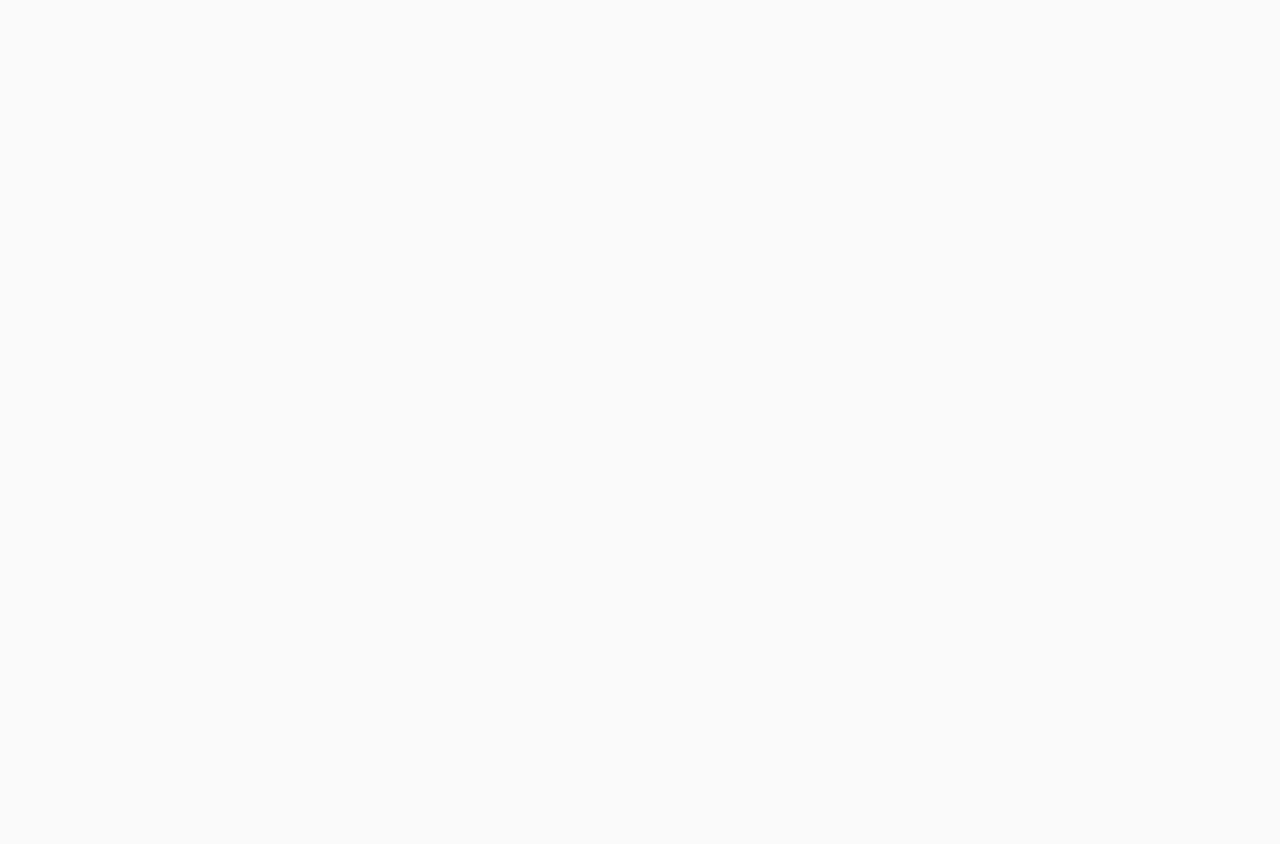
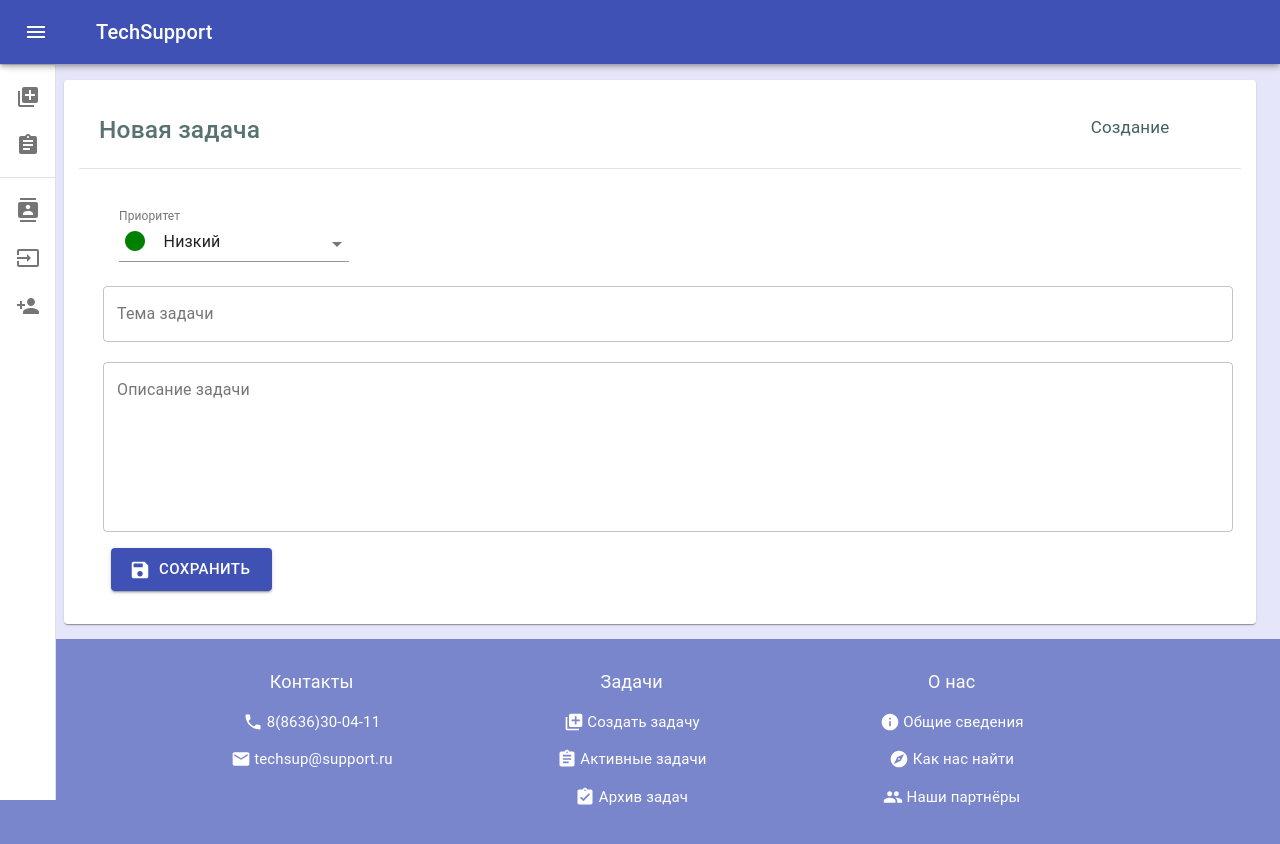
Before and after one commit to Alex-Sweft1234/tech-sup, a React (Create React App) app: page /joonline/new-task in a window 1280 px wide. Shown: the top 844 px of the page. Before the commit the page ends 800 px from the top, so only its background shows below. Built offline with nearby package versions, Linux system fonts and the light colour scheme.

Commit message:
test router error 404

```diff
--- a/src/App.js
+++ b/src/App.js
@@ -1,8 +1,9 @@
 import React, {Component} from 'react';
-import { BrowserRouter as Router, Route } from "react-router-dom";
+import { BrowserRouter as Router, Route, Switch } from "react-router-dom";
 import IndexTask from './pages/index_tasks/index_tasks.js';
 import Contacts from './pages/contacts/contacts.js';
 import NewTask from './pages/new_task/new_task.js';
+import Partners from './pages/partners/partners.js';
 import CssBaseline from '@material-ui/core/CssBaseline';
 
 export default class App extends Component {
@@ -11,12 +12,19 @@ export default class App extends Component {
       <div>
           <CssBaseline />
 
-          <Router basename="/">
+          <Router basename="/joonline">
 
             <Route path="/tech-sup/" component = {IndexTask} exact />
             <Route path="/new-task/" component = {NewTask} />
             <Route path="/contacts/" component = {Contacts} />
+            <Route path="/partners  /" component = {Partners} />
           </Router>
+          {/*<Switch>
+            <Route exact path="/tech-sup/" render={props => <IndexTask {...props} />} />
+            <Route exact path="/new-task/" render={props => <NewTask {...props} />}
+            />
+
+          </Switch>*/}
       </div>
 
     )
--- a/src/containers/basement/basement.js
+++ b/src/containers/basement/basement.js
@@ -1,4 +1,5 @@
 import React from 'react';
+import { withRouter, Link } from 'react-router-dom'
 import {makeStyles, Grid} from "@material-ui/core";
 import LocalPhoneIcon from '@material-ui/icons/LocalPhone';
 import InfoIcon from '@material-ui/icons/Info';
@@ -38,7 +39,7 @@ const cls = makeStyles((theme) => ({
     }
 }));
 
-export default function Footer() {
+const Footer = ({ history }) => {
 
     const clsSt = cls();
 
@@ -72,10 +73,10 @@ export default function Footer() {
                         Задачи
                     </p>
                     <p>
-                        <a href="#" className={clsSt.aHref}>
+                        <Link to={ `/new-task` } className={clsSt.aHref}>
                             <AddToPhotosIcon style={{fontSize: 20}}/>&nbsp;
                             <span className={clsSt.labelInfo}>Создать задачу</span>
-                        </a>
+                        </Link>
                     </p>
                     <p>
                         <a href="#" className={clsSt.aHref}>
@@ -101,16 +102,16 @@ export default function Footer() {
                         </a>
                     </p>
                     <p>
-                        <a href="#" className={clsSt.aHref}>
+                        <Link to={ `/contacts` } className={clsSt.aHref}>
                             <ExploreIcon style={{fontSize: 20}}/>&nbsp;
                             <span className={clsSt.labelInfo}>Как нас найти</span>
-                        </a>
+                        </Link>
                     </p>
                     <p>
-                        <a href="#" className={clsSt.aHref}>
+                        <Link to={ `/partners` } className={clsSt.aHref}>
                             <GroupIcon style={{fontSize: 20}}/>&nbsp;
                             <span className={clsSt.labelInfo}>Наши партнёры</span>
-                        </a>
+                        </Link>
                     </p>
                 </Grid>
                 <Grid item xs={12} md={2} style={{textAlign: 'center'}}>
@@ -122,3 +123,5 @@ export default function Footer() {
         </div>
     )
 }
+
+export default withRouter(Footer);
--- a/src/containers/task/task_list.js
+++ b/src/containers/task/task_list.js
@@ -16,7 +16,6 @@ export default function Task (props) {
                                 />
                             </div>
                 })
-
             }
         </div>
     )
--- a/src/index.js
+++ b/src/index.js
@@ -1,6 +1,6 @@
 import React from 'react';
 import ReactDOM from 'react-dom';
-import { BrowserRouter } from 'react-router-dom';
+import { BrowserRouter, HashRouter } from 'react-router-dom';
 import App from './App';
 
 ReactDOM.render(
--- a/src/pages/contacts/contacts.js
+++ b/src/pages/contacts/contacts.js
@@ -38,7 +38,6 @@ const useStyles = makeStyles((theme) => ({
         bottom: 5
     },
     root: {
-        margin: 10,
         textAlign: 'center'
     },
     labelHref: {
@@ -111,7 +110,7 @@ export default function Contacts() {
                     </Grid>
                     <hr/>
                     <div>
-                        <div id="map" style={{ width: '100%', height: 300, padding: 10}} />
+                        <div id="map" style={{ width: '100%', height: 300, paddingBottom: 15}} />
                     </div>
                     <Card className={cls.root}>
                             <CardContent style={{backgroundColor: '#fafbfc'}}>
@@ -134,7 +133,7 @@ export default function Contacts() {
                                     </a>
                                 </Typography>
                             </CardContent>
-                            </Card>
+                        </Card>
                 </Paper>
             </Container>
         </Layout>
--- a/src/pages/new_task/new_task.js
+++ b/src/pages/new_task/new_task.js
@@ -11,6 +11,13 @@ import InputLabel from '@material-ui/core/InputLabel';
 import Button from '@material-ui/core/Button';
 import SaveIcon from '@material-ui/icons/Save';
 import LensSharpIcon from '@material-ui/icons/LensSharp';
+import DateFnsUtils from '@date-io/date-fns';
+import {
+    MuiPickersUtilsProvider,
+    KeyboardTimePicker,
+    KeyboardDatePicker,
+} from '@material-ui/pickers';
+import 'date-fns';
 
 const useStyles = makeStyles((theme) => ({
     root: {
@@ -90,6 +97,11 @@ export default function NewTask() {
         setStatus(event.target.value);
     };
 
+    const [selectedDate, setSelectedDate] = useState(new Date('2021-04-02T21:11:54'));
+
+    const handleDateChange = (date) => {
+        setSelectedDate(date);
+    };
 
     useEffect(() => {
         document.title = `TechSup | Новая задача`;
@@ -110,7 +122,8 @@ export default function NewTask() {
                     </Grid>
                     <hr/>
                     <form className={cls.root} noValidate autoComplete="off">
-                        <div>
+                        <Grid container spacing={2}>
+                            <Grid item xs={12} md={9} style={{paddingTop: 16}}>
                                 <FormControl className={cls.formControl}>
                                     <InputLabel id="demo-controlled-open-select-label">Приоритет</InputLabel>
                                     <Select
@@ -129,7 +142,24 @@ export default function NewTask() {
                                         }
                                     </Select>
                                 </FormControl>
-                        </div>
+                            </Grid>
+                            {/*<Grid item xs={12} md={3} style={{paddingTop: 16}}>
+                                <MuiPickersUtilsProvider utils={DateFnsUtils} >
+                                    <KeyboardDatePicker
+                                        disableToolbar
+                                        variant="inline"
+                                        format="dd/MM/yyyy"
+                                        id="date-picker-inline"
+                                        label="По дате"
+                                        value={selectedDate}
+                                        onChange={handleDateChange}
+                                        KeyboardButtonProps={{
+                                            'aria-label': 'change date',
+                                        }}
+                                    />
+                                </MuiPickersUtilsProvider>
+                            </Grid>*/}
+                        </Grid>
                         <div style={{marginBottom: 20}}>
                             <TextField id="outlined-basic" label="Тема задачи" variant="outlined" fullWidth/>
                         </div>
--- /dev/null
+++ b/src/pages/partners/partners.js
@@ -0,0 +1,56 @@
+import React, {useState, useEffect} from 'react';
+import {Container, Paper, Grid} from "@material-ui/core";
+import { makeStyles, useTheme } from '@material-ui/core/styles';
+import Layout from '../../containers/layout/layout.js';
+
+const useStyles = makeStyles((theme) => ({
+    paperStyle: {
+        padding: 15,
+        marginLeft: 40,
+        minHeight: '68vh',
+    },
+    containStyle: {
+        paddingTop: 80
+    },
+    hh: {
+        opacity: .8,
+        paddingLeft: 20,
+        color: 'DarkSlateGray'
+    },
+    valueTask: {
+        fontSize: theme.typography.pxToRem(17),
+        paddingLeft: 30,
+        opacity: .9,
+        color: 'DarkSlateGray'
+    },
+}))
+
+
+
+export default function NewTask() {
+
+    const cls = useStyles();
+
+    useEffect(() => {
+        document.title = `TechSup | Партнёры`;
+    }, []);
+
+    return(
+        <Layout>
+            <Container maxWidth={"lg"} className={cls.containStyle}>
+                <Paper className={cls.paperStyle}>
+                    <Grid container spacing={2} style={{paddingTop: 20}}>
+                        <Grid item xs={12} md={10}>
+                            <h3 className={cls.hh}>Наши партнёры</h3>
+                        </Grid>
+                        {/*<Grid item xs={12} md={2}>
+                            <Typography className={cls.valueTask}>Создание</Typography>
+                        </Grid>*/}
+                    </Grid>
+                    <hr/>
+
+                </Paper>
+            </Container>
+        </Layout>
+    )
+}
```
Lines whose indentation alone changed are shown as unchanged.
